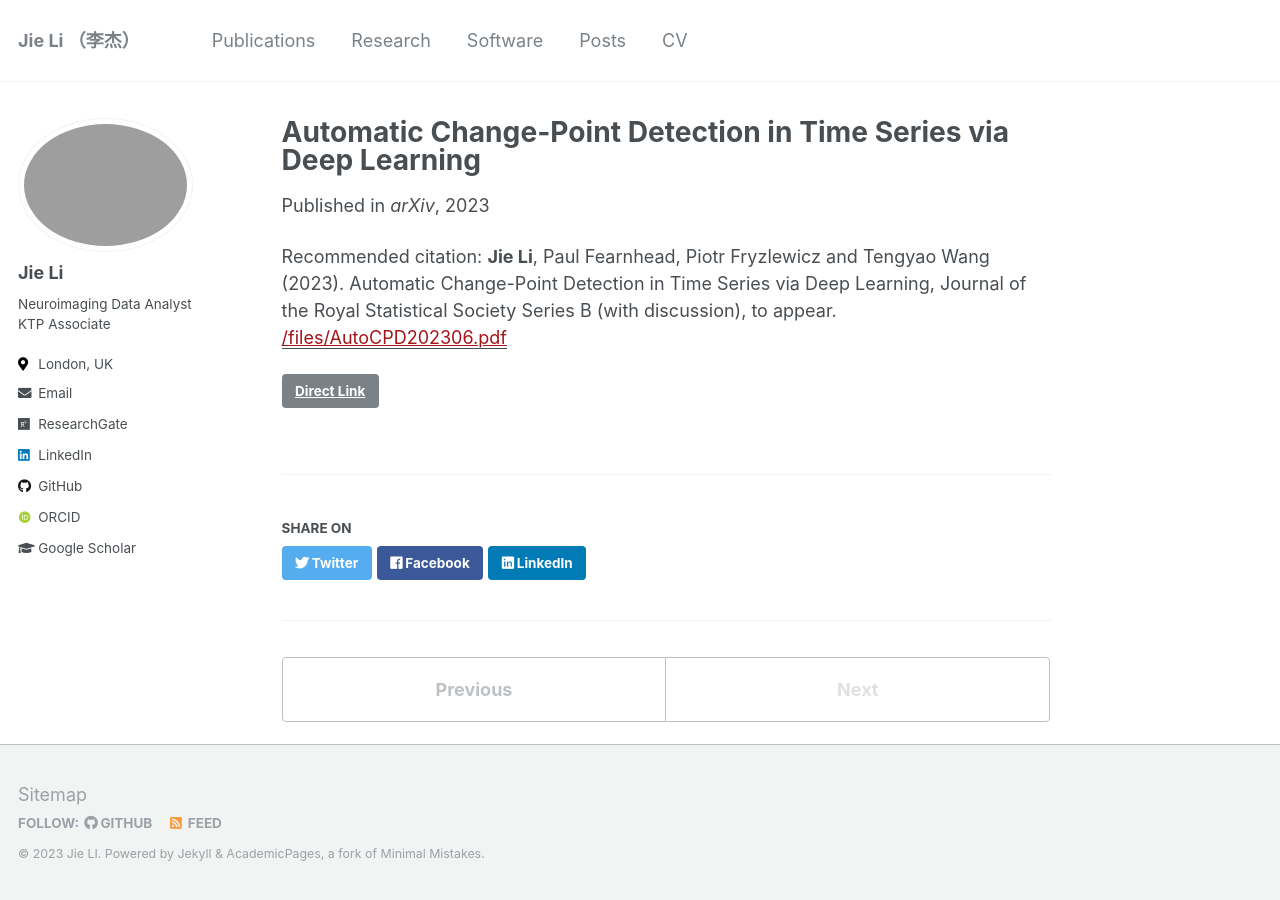
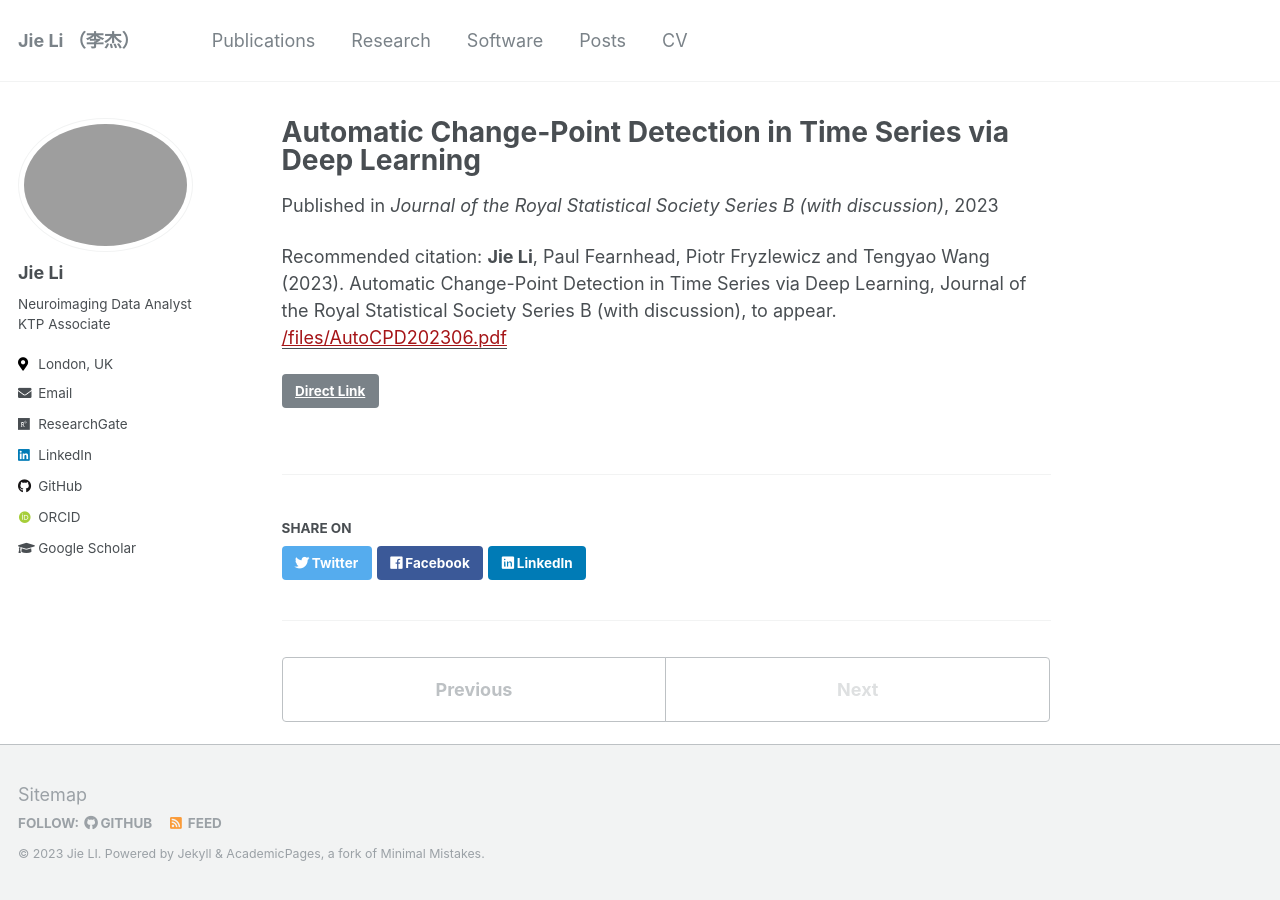
Before and after one commit to Jieli12/oldJieli12.github.io, a Jekyll site: the page built from _publications/2022-11-07JieAutoCPD.md, in a window 1280 px wide. Built offline with Jekyll 4.4.1, drawn with Linux system fonts in a browser that asks for light colours; some web fonts are replaced.

```diff
--- a/_publications/2022-11-07JieAutoCPD.md
+++ b/_publications/2022-11-07JieAutoCPD.md
@@ -2,9 +2,9 @@
 title: "Automatic Change-Point Detection in Time Series via Deep Learning"
 collection: publications
 permalink: /publication/2022-11-07JieAutoCPD
-date: 2023-06-12
-venue: 'arXiv'
-pubtype: 'preprint'
+date: 2023-10-02
+venue: 'Journal of the Royal Statistical Society Series B (with discussion)'
+pubtype: 'journal'
 paperurl: '/files/AutoCPD202306.pdf'
 link: 'https://arxiv.org/abs/2211.03860'
 github: 'https://github.com/Jieli12/AutoCPD'
```
Also changed, not shown: Gemfile.lock.
